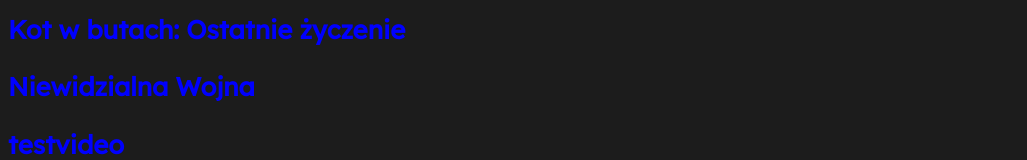
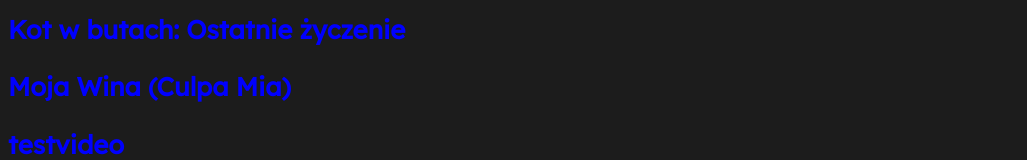
Before and after one commit to kxyzkox/live.gg, a plain HTML site: page Discord.html in a window 1280 px wide. Shown: the part 379-539 px from the top of the page, without its empty margins (0-1027 px from the left). Drawn offline with Linux system fonts and the light colour scheme.

Commit message:
Update Discord.html

```diff
--- a/Discord.html
+++ b/Discord.html
@@ -18,7 +18,7 @@ body {
             <h3><span style="color: #0000ff;"><a style="text-decoration: none; color: #0000ff;" href="Discord.html">Discord</a></span></h3>
             <h3><span style="color: #0000ff;"><a style="text-decoration: none; color: #0000ff;" href="Apokawixa.html">Apokawixa</a></span></h3>
             <h3><span style="color: #0000ff;"><a style="text-decoration: none; color: #0000ff;" href="kotwbutach.html">Kot w butach: Ostatnie życzenie</a></span></h3>
-            <h3><span style="color: #0000ff;"><a style="text-decoration: none; color: #0000ff;" href="niewidzialnawojna.html">Niewidzialna Wojna</a></span></h3>
+            <h3><span style="color: #0000ff;"><a style="text-decoration: none; color: #0000ff;" href="culpamia.html">Moja Wina (Culpa Mia)</a></span></h3>
             <h3><span style="color: #0000ff;"><a style="text-decoration: none; color: #0000ff;" href="testvideo.html">testvideo</a></span></h3>
             <h3><a style="text-decoration: none; color: #ffcc00;" href="https://www.paypal.com/paypalme/kxyzpolecam"><span style="color: #ffcc00;">Donate</span></a></h3>
      </div>
```
